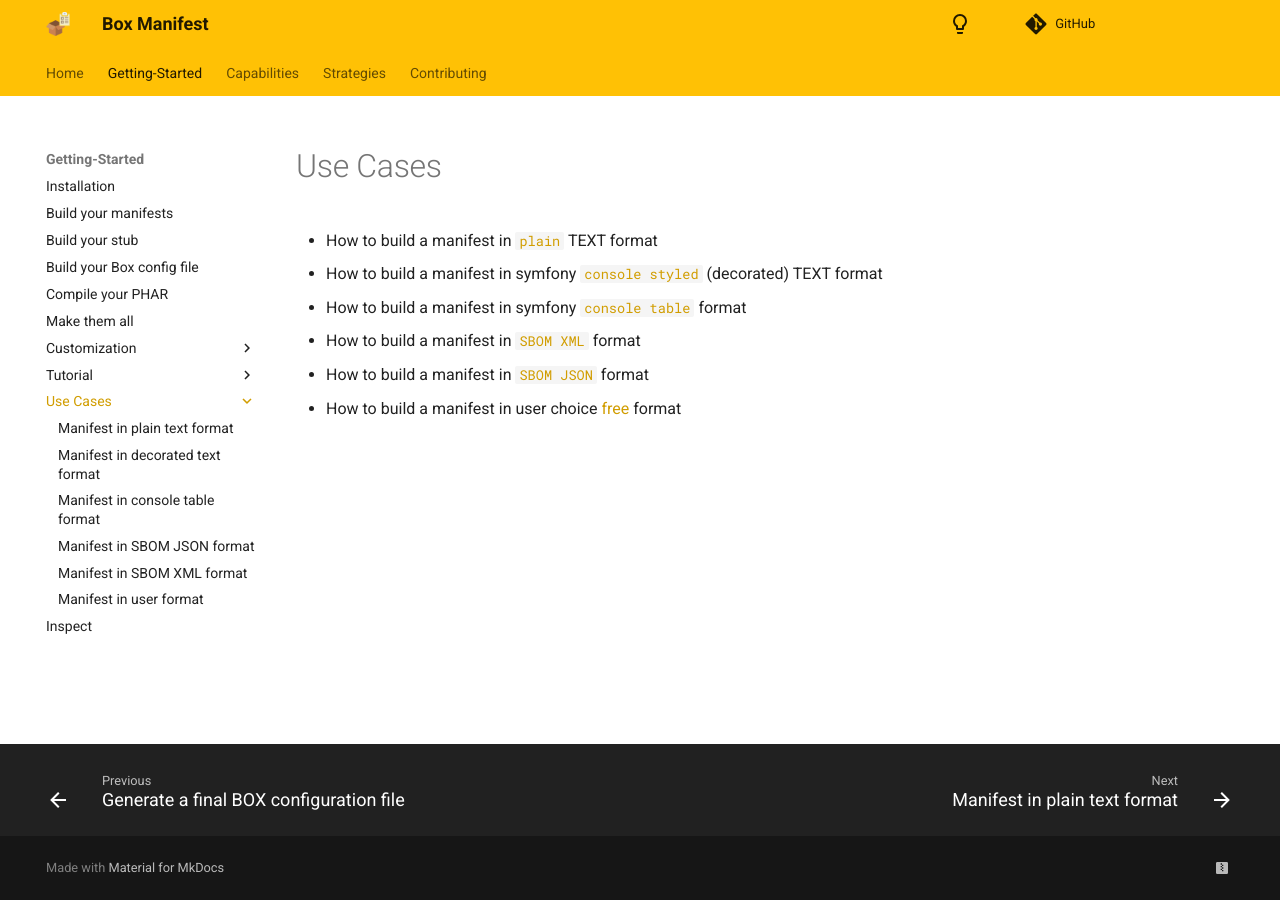
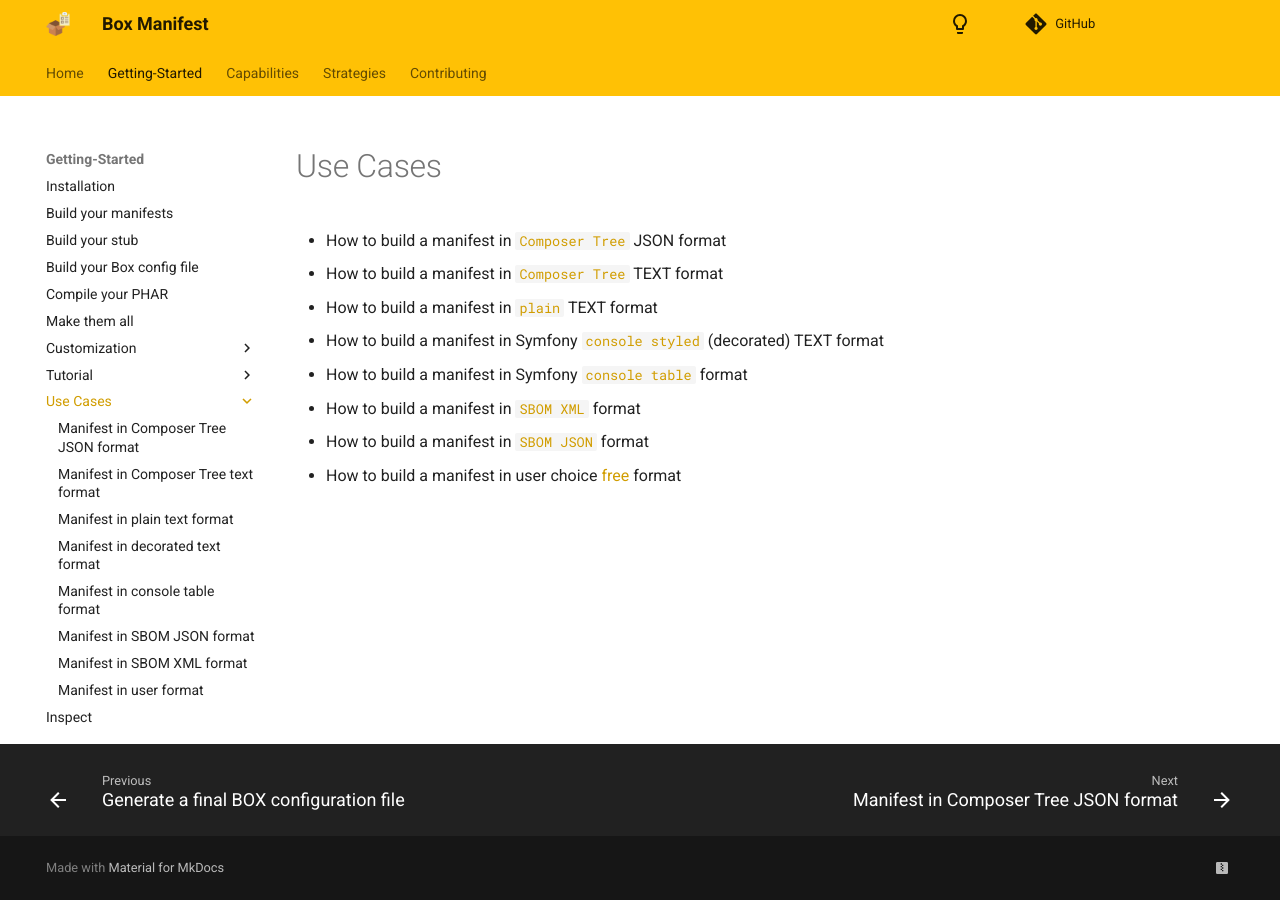
Before and after one commit to llaville/box-manifest, an MkDocs documentation site: the page built from docs/UseCases/README.md, in a window 1280 px wide. Built offline with MkDocs 1.6.1 and Material for MkDocs 9.7.7, drawn with Linux system fonts in a browser that asks for light colours; comment, search, counter and statistics services are not loaded.

Commit message:
upgrade documentation related to new build formats supported since v4.4

```diff
--- a/docs/UseCases/README.md
+++ b/docs/UseCases/README.md
@@ -1,15 +1,19 @@
 <!-- markdownlint-disable MD013 -->
 # Use Cases
 
+- How to build a manifest in [`Composer Tree`][composer-tree-json] JSON format
+- How to build a manifest in [`Composer Tree`][composer-tree-text] TEXT format
 - How to build a manifest in [`plain`][plain-text] TEXT format
-- How to build a manifest in symfony [`console styled`][ansi-text] (decorated) TEXT format
-- How to build a manifest in symfony [`console table`][console-table] format
+- How to build a manifest in Symfony [`console styled`][ansi-text] (decorated) TEXT format
+- How to build a manifest in Symfony [`console table`][console-table] format
 - How to build a manifest in [`SBOM XML`][sbom-xml] format
 - How to build a manifest in [`SBOM JSON`][sbom-json] format
 - How to build a manifest in user choice [free][custom] format
 
 [plain-text]: ./PlainTextFormat.md
 [ansi-text]: ./DecoratedTextFormat.md
+[composer-tree-json]: ComposerTreeJsonFormat.md
+[composer-tree-text]: ComposerTreeTextFormat.md
 [console-table]: ./ConsoleTextFormat.md
 [sbom-xml]: ./SBomXmlFormat.md
 [sbom-json]: ./SBomJsonFormat.md
--- a/mkdocs.yml
+++ b/mkdocs.yml
@@ -77,6 +77,8 @@ nav:
                 - "Generate a final BOX configuration file": Tutorial/generate-box-json-dist.md
           - "Use Cases":
                 - UseCases/README.md
+                - "Manifest in Composer Tree JSON format": UseCases/ComposerTreeJsonFormat.md
+                - "Manifest in Composer Tree text format": UseCases/ComposerTreeTextFormat.md
                 - "Manifest in plain text format": UseCases/PlainTextFormat.md
                 - "Manifest in decorated text format": UseCases/DecoratedTextFormat.md
                 - "Manifest in console table format": UseCases/ConsoleTextFormat.md
```
Also changed, not shown: docs/UseCases/ComposerTreeJsonFormat.md (added, +39 -0 lines), docs/UseCases/ComposerTreeTextFormat.md (added, +26 -0 lines), docs/strategies.md (+10 -8 lines).
